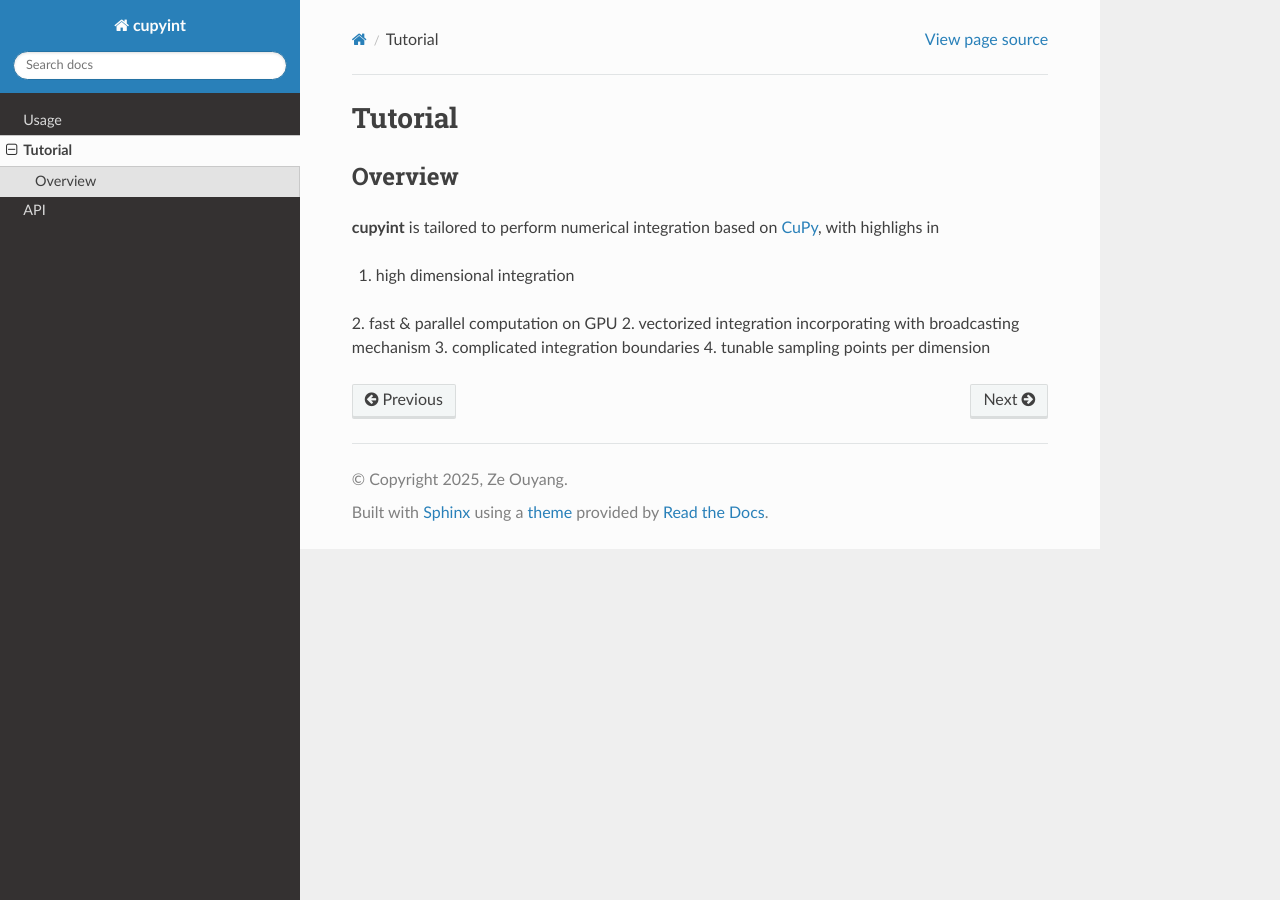
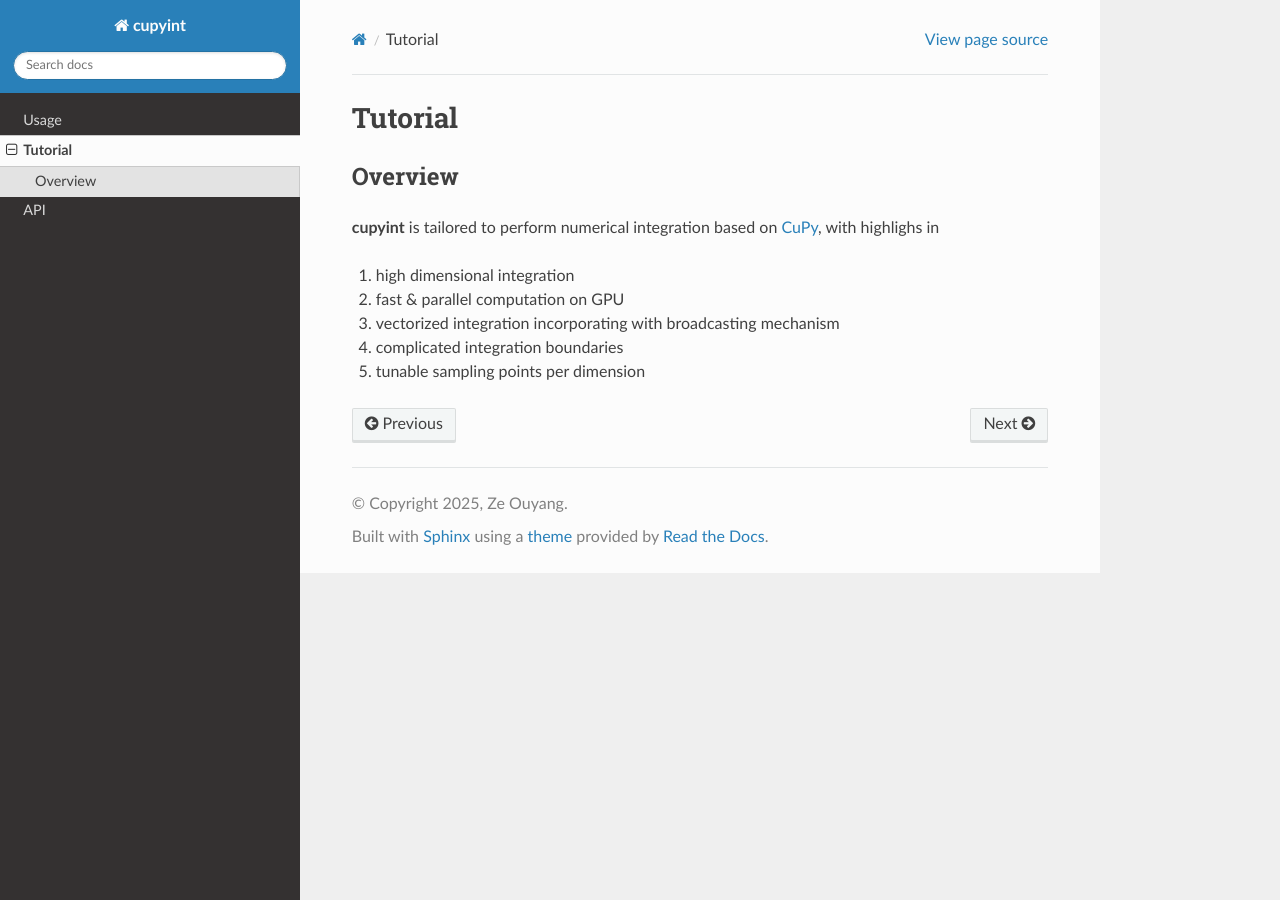
Before and after one commit to ze-ouyang/cupyint_doc, a Sphinx documentation site: the page built from docs/source/tutorial.rst, in a window 1280 px wide. Built offline with Sphinx 7.4.7 and the Read the Docs theme 3.1.0, drawn with Linux system fonts in a browser that asks for light colours.

Commit message:
Update tutorial.rst

```diff
--- a/docs/source/tutorial.rst
+++ b/docs/source/tutorial.rst
@@ -7,6 +7,6 @@ Overview
 
 1. high dimensional integration
 2. fast & parallel computation on GPU
-2. vectorized integration incorporating with broadcasting mechanism
-3. complicated integration boundaries
-4. tunable sampling points per dimension
+3. vectorized integration incorporating with broadcasting mechanism
+4. complicated integration boundaries
+5. tunable sampling points per dimension
```
